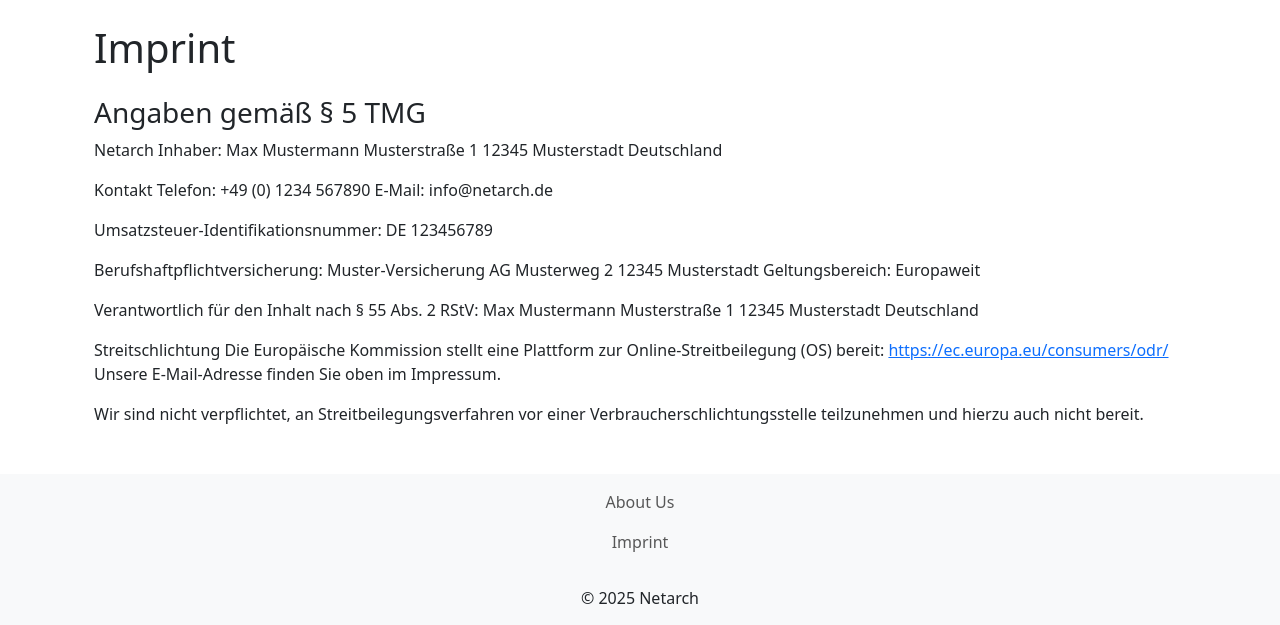
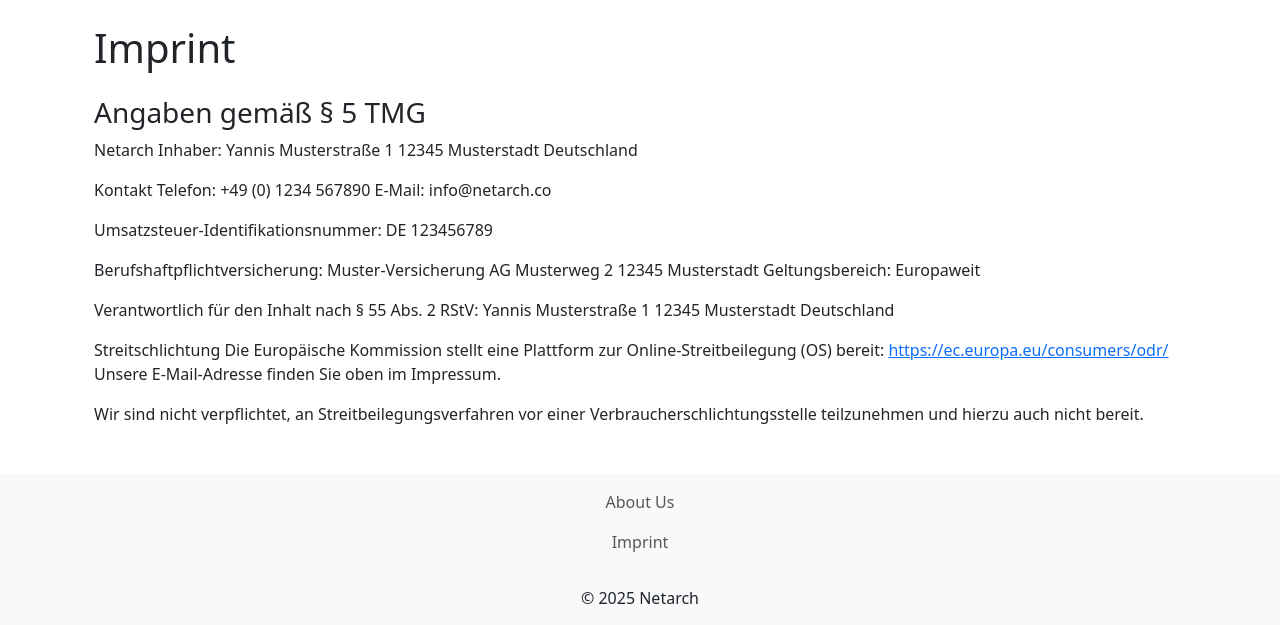
Before and after one commit to yannisfs/NetArch, a Django app: page /imprint/ in a window 1280 px wide. Shown: the part 56-681 px from the top of the page. Run offline with Django 5.2, Linux system fonts and the light colour scheme.

Commit message:
home placeholder and imprint template updates and css landing page tests

```diff
--- a/company_site/homepage/templates/homepage/home_placeholder.html
+++ b/company_site/homepage/templates/homepage/home_placeholder.html
@@ -5,7 +5,7 @@
 
 {% block content %}
 
-<div class="hero-container" style="background-image: url('{% static 'images/bg_test_v2.png' %}'); object-fit:fill;">
+<div class="hero-container" style="background-image: url('{% static 'images/bg_gradient_v2.png' %}');">
     <h1 class="hero-line">
         Network Architecture is our passion
     </h1>
--- a/company_site/imprint/templates/imprint/imprint.html
+++ b/company_site/imprint/templates/imprint/imprint.html
@@ -13,7 +13,7 @@
 
     <p>
         Netarch
-        Inhaber: Max Mustermann
+        Inhaber: Yannis
         Musterstraße 1
         12345 Musterstadt
         Deutschland
@@ -22,7 +22,7 @@
     <p>
         Kontakt
         Telefon: +49 (0) 1234 567890
-        E-Mail: info@netarch.de
+        E-Mail: info@netarch.co
     </p>
 
     <p>
@@ -39,7 +39,7 @@
 
     <p>
         Verantwortlich für den Inhalt nach § 55 Abs. 2 RStV:
-        Max Mustermann
+        Yannis
         Musterstraße 1
         12345 Musterstadt
         Deutschland
--- a/company_site/static/css/styles.css
+++ b/company_site/static/css/styles.css
@@ -13,6 +13,8 @@
     align-items: center;
     justify-content: center;
     min-height: 40rem;
+    background-position: center;
+    background-repeat: no-repeat;
 }
 
 .hero-line{
@@ -31,6 +33,8 @@
 .custom-btn{
     font-weight: lighter;
     border-radius: 20px;
+    background-color: rgba(255,255,255, 0.2);
+    border-color: rgba(255,255,255, 0.1);
 }
 
 
```
Also changed, not shown: company_site/static/images/bg_gradient_v2.png (added).
